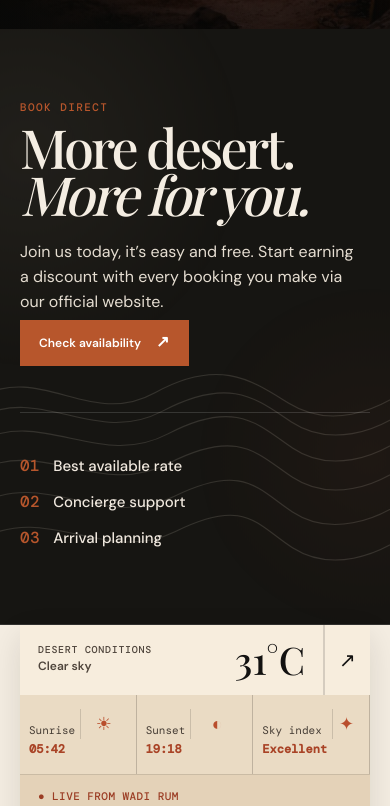
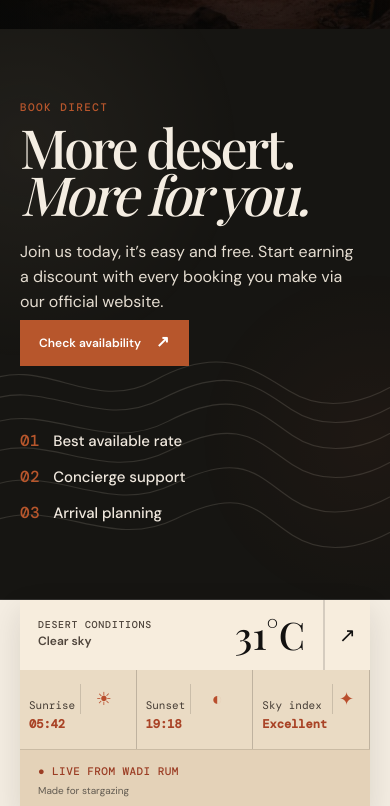
Before and after one commit to haitham-kh/valley-home-prototype, a plain HTML site: page index.html in a window 390 px wide. Shown: the part 815-1621 px from the top of the page. Drawn offline with nearby package versions, Linux system fonts and the light colour scheme; a web font is replaced by a local one.

Commit message:
Remove mobile booking perks divider

```diff
--- a/styles.css
+++ b/styles.css
@@ -149,4 +149,9 @@ body::before { content:""; position:fixed; z-index:30; inset:0; pointer-events:n
     grid-row:3;
     padding:14px 18px;
   }
+
+  .booking-perks {
+    border-top:0;
+    padding-top:18px;
+  }
 }
```
